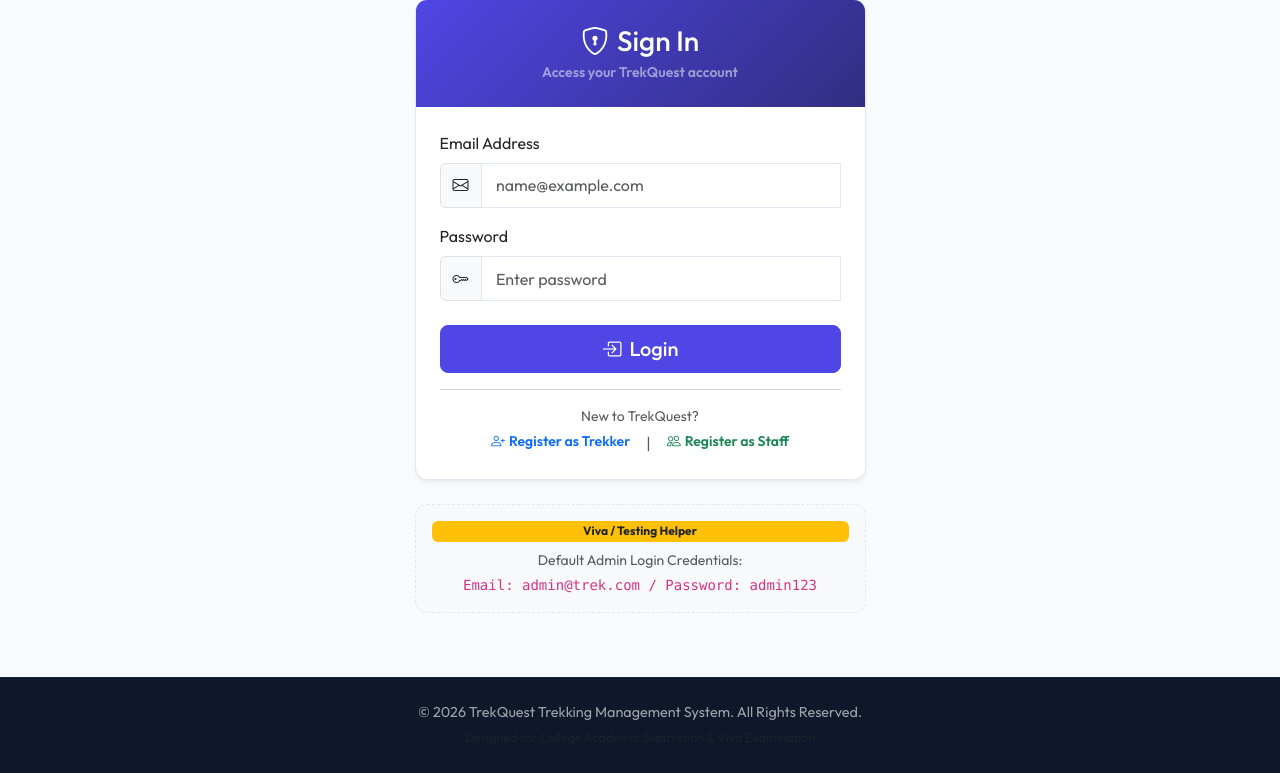
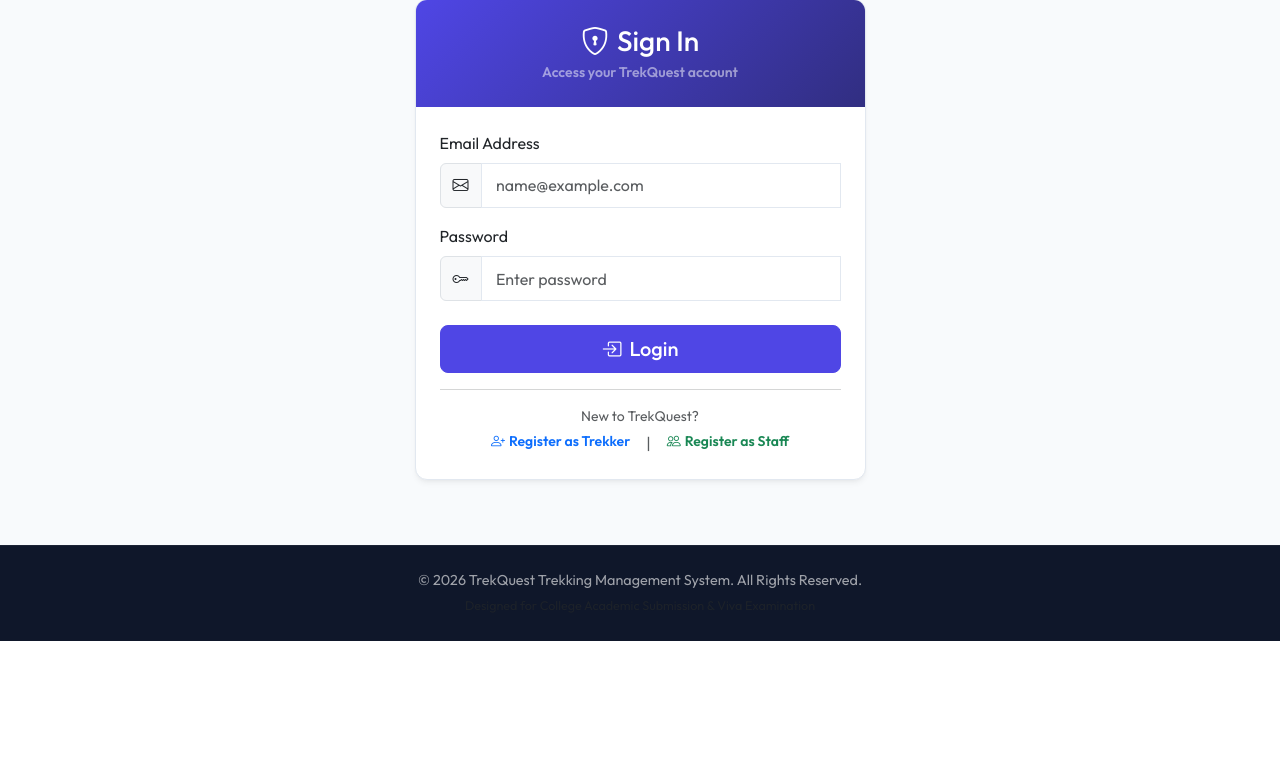
Before and after one commit to agarwalganesh/Travel-Treking-MAD-, a Flask app: page /login in a window 1280 px wide. Shown: the part 159-932 px from the top of the page. After the commit the page ends 800 px from the top, so only its background shows below. Run offline with Flask 3, Linux system fonts and the light colour scheme.

Commit message:
first commit

```diff
--- a/templates/login.html
+++ b/templates/login.html
@@ -59,13 +59,6 @@
                     </div>
                 </div>
             </div>
-
-            <!-- Default Credentials Box for Viva Examiners -->
-            <div class="card mt-4 border-dashed bg-light text-center p-3" style="border: 1px dashed var(--border-color); border-radius: var(--border-radius);">
-                <span class="badge bg-warning text-dark d-inline-block mb-2">Viva / Testing Helper</span>
-                <p class="small text-muted mb-1">Default Admin Login Credentials:</p>
-                <code>Email: admin@trek.com / Password: admin123</code>
-            </div>
         </div>
     </div>
 </div>
```
